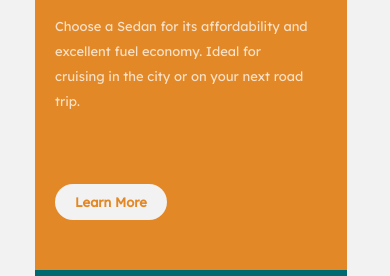
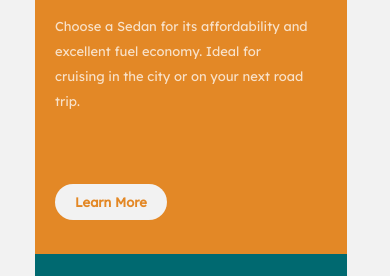
Before and after one commit to Jozz77/3-Column-Card, a plain HTML site: page index.html in a window 390 px wide. Shown: the part 213-489 px from the top of the page. Drawn offline with Linux system fonts and the light colour scheme.

Commit message:
Update style.css

```diff
--- a/style.css
+++ b/style.css
@@ -95,7 +95,7 @@ body{
         margin-left: 35px;
         margin-right: 0px;
         margin-top: 50px;
-        margin-bottom: 100px;
+        padding-bottom: 50px;
         box-sizing: border-box;
         border-radius: 10px;
         overflow: hidden;
```
